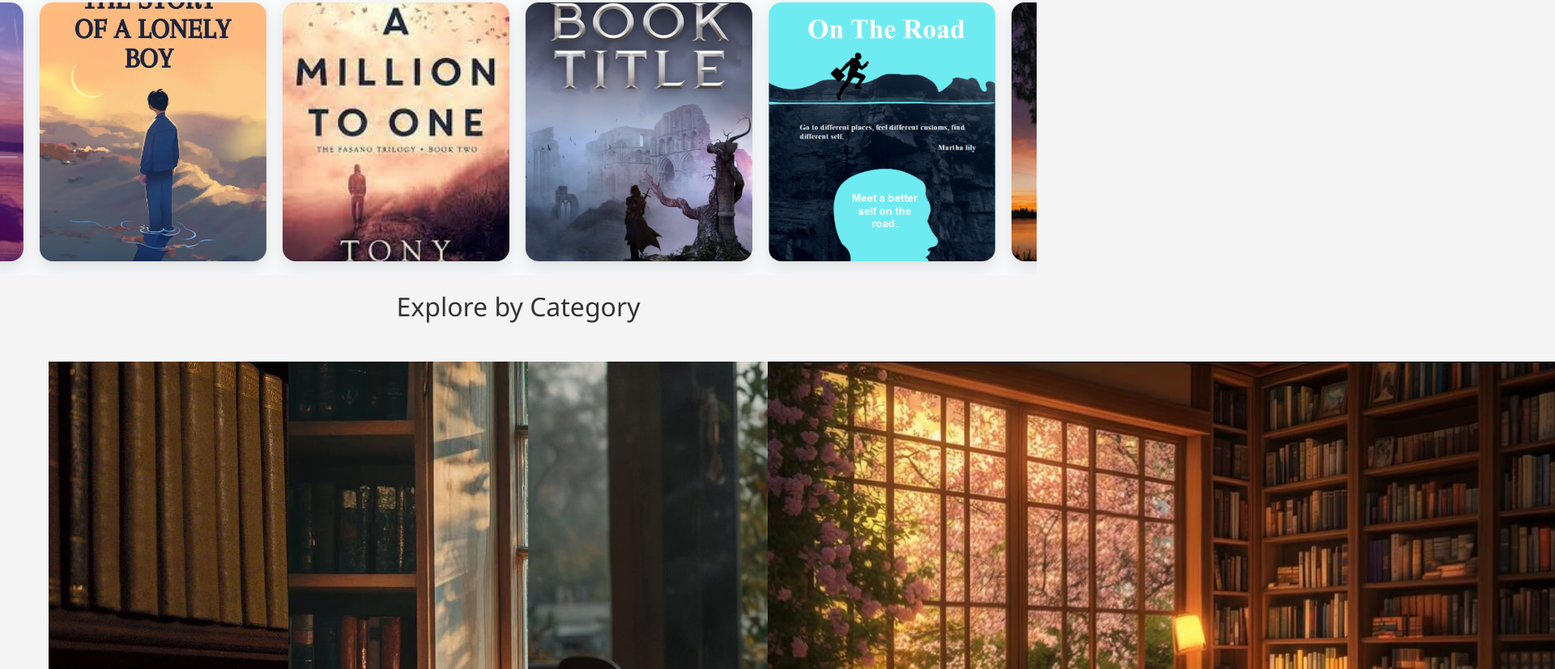
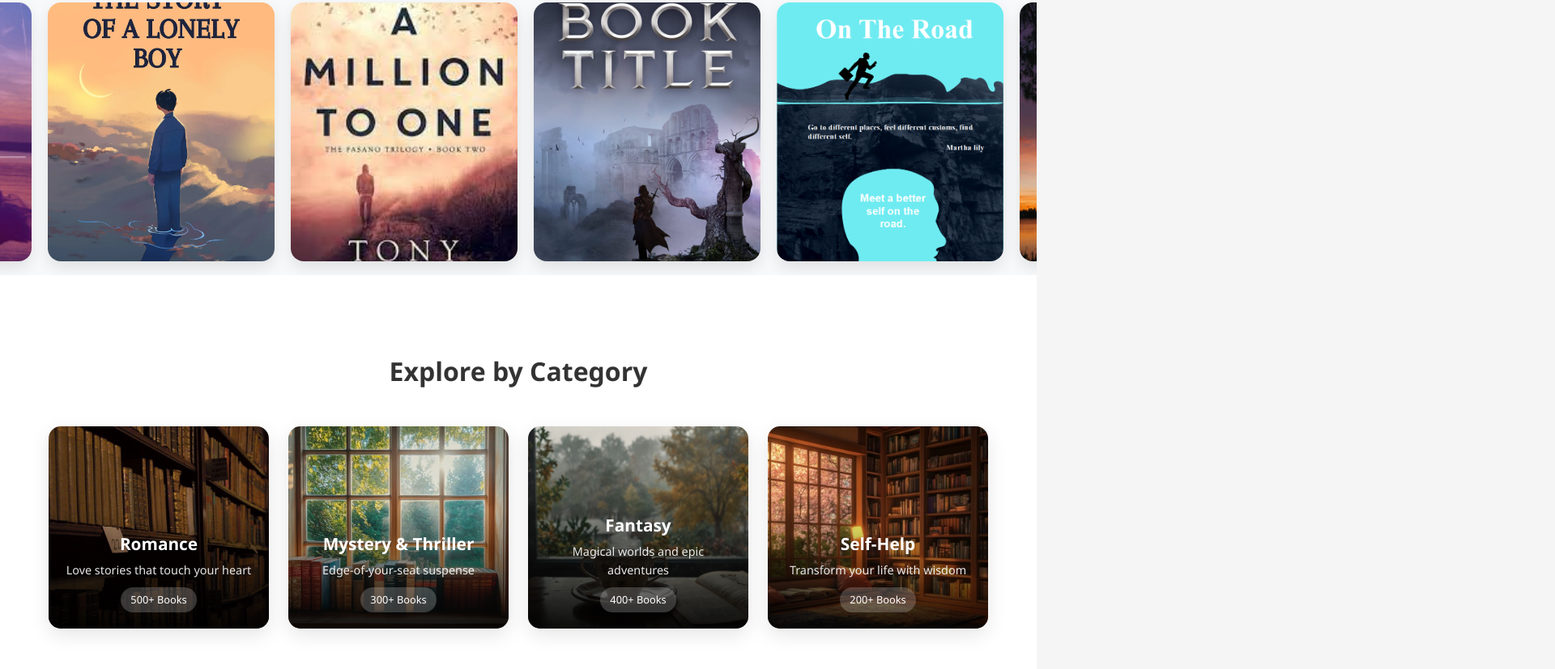
Before and after one commit to purvasawant-git/BookVault.github.io, a plain HTML site: page index.html in a window 1280 px wide. Shown: the part 3669-4496 px from the top of the page at 81% size, 1920 px wide, since content can reach past the window. Drawn offline with nearby package versions, Linux system fonts and the light colour scheme.

Commit message:
Update styles.css

```diff
--- a/styles.css
+++ b/styles.css
@@ -1153,3 +1153,96 @@ footer {
   outline: 2px solid #3498db;
   outline-offset: 2px;
 }
+
+/* Book Categories Section */
+.book-categories {
+  padding: 80px 0;
+  background: #fff;
+}
+
+.book-categories h2 {
+  color: #333;
+  font-weight: 700;
+  margin-bottom: 50px;
+}
+
+.category-card {
+  position: relative;
+  border-radius: 15px;
+  overflow: hidden;
+  box-shadow: 0 8px 25px rgba(0, 0, 0, 0.1);
+  transition: all 0.3s ease;
+  cursor: pointer;
+}
+
+.category-card:hover {
+  transform: translateY(-5px);
+  box-shadow: 0 15px 35px rgba(0, 0, 0, 0.15);
+}
+
+.category-image {
+  position: relative;
+  overflow: hidden;
+}
+
+.category-img {
+  width: 100%;
+  height: 250px;
+  object-fit: cover;
+  transition: transform 0.3s ease;
+}
+
+.category-card:hover .category-img {
+  transform: scale(1.1);
+}
+
+.category-overlay {
+  position: absolute;
+  bottom: 0;
+  left: 0;
+  right: 0;
+  background: linear-gradient(transparent, rgba(0, 0, 0, 0.9));
+  color: white;
+  padding: 30px 20px 20px;
+  text-align: center;
+}
+
+.category-overlay h4 {
+  font-size: 1.3rem;
+  font-weight: 600;
+  margin-bottom: 8px;
+}
+
+.category-overlay p {
+  font-size: 0.9rem;
+  margin-bottom: 10px;
+  opacity: 0.9;
+}
+
+.book-count {
+  display: inline-block;
+  background: rgba(255, 255, 255, 0.2);
+  padding: 5px 12px;
+  border-radius: 20px;
+  font-size: 0.8rem;
+  font-weight: 500;
+}
+
+/* Responsive design for book categories */
+@media (max-width: 768px) {
+  .book-categories {
+    padding: 50px 0;
+  }
+
+  .category-img {
+    height: 200px;
+  }
+
+  .category-overlay {
+    padding: 20px 15px 15px;
+  }
+
+  .category-overlay h4 {
+    font-size: 1.1rem;
+  }
+}
```
